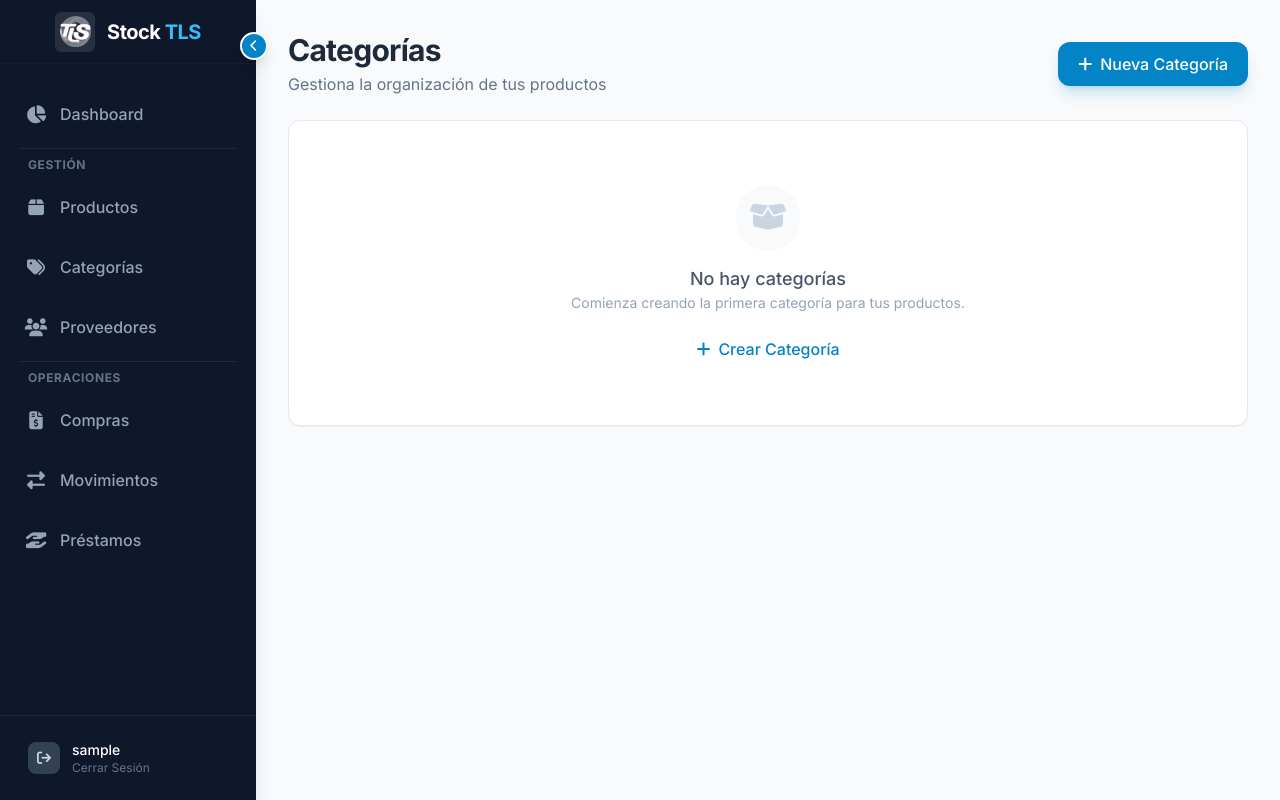
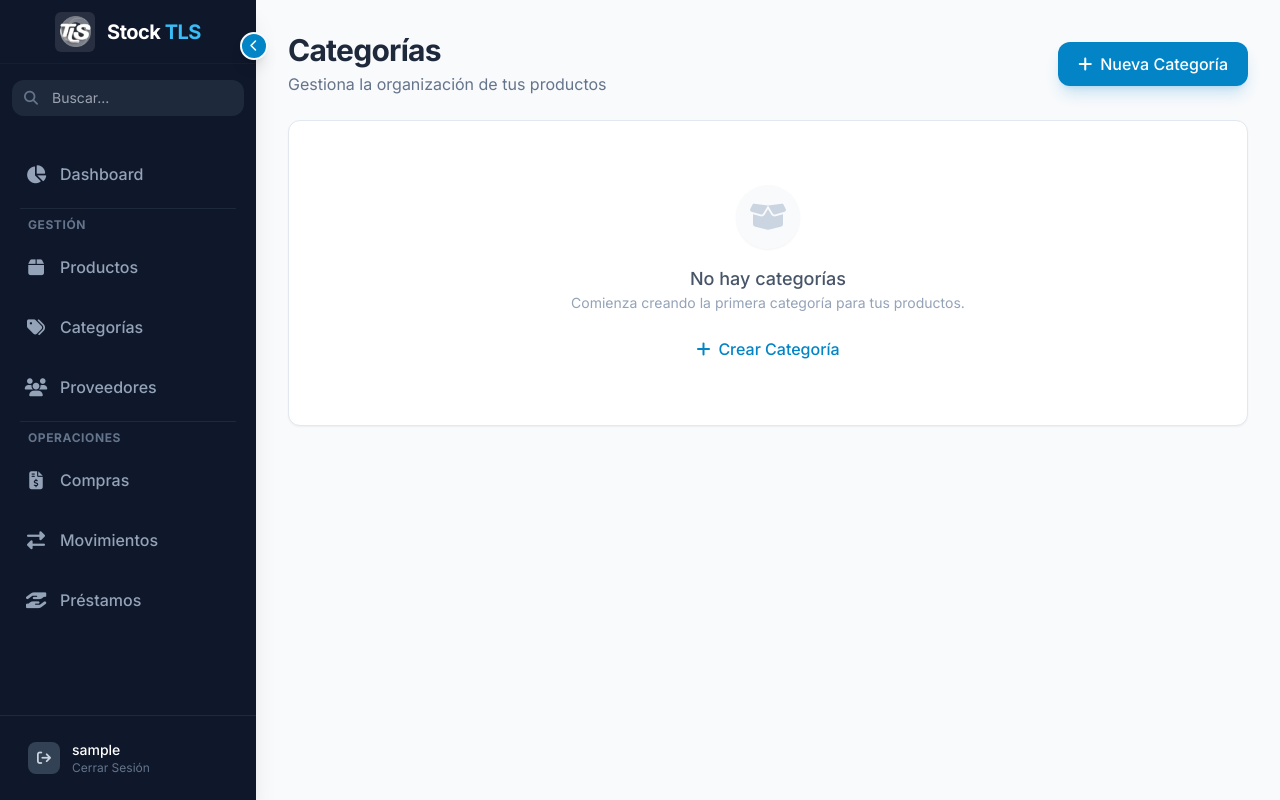
Before and after one commit to javierlampa/serverbackup, a Flask app: page /categorias/ in a window 1280 px wide. Run offline with Flask 3, Linux system fonts and the light colour scheme; the visitor is signed in with stand-in values (Sample User, id 1); data that the repository does not hold is empty; some libraries are stand-ins or nearby versions.

Commit message:
Fase 7: Búsqueda Global e Historial de Precios (Modelos y Base UI)

```diff
--- a/models/__init__.py
+++ b/models/__init__.py
@@ -6,4 +6,5 @@ from .movimiento_stock import MovimientoStock
 from .prestamo import Prestamo
 from .compra import Compra
 from .notificacion import Notificacion
+from .historial_precio import HistorialPrecio
 from .item_compra import ItemCompra
--- a/templates/base.html
+++ b/templates/base.html
@@ -100,6 +100,15 @@
                     <h1 class="text-xl font-bold tracking-tight">Stock <span class="text-primary-400">TLS</span></h1>
                 </div>
             </div>
+        </div>
+
+        <!-- Global Search (Sidebar) -->
+        <div class="px-3 mt-4 mb-2 transition-all duration-300" :class="sidebarOpen ? 'block' : 'hidden'">
+            <form action="{{ url_for('productos.index') }}" method="GET" class="relative">
+                <input type="text" name="q" placeholder="Buscar..." value="{{ search_query or '' }}"
+                    class="w-full bg-slate-800 text-slate-300 text-sm rounded-xl py-2 pl-10 pr-4 border-none focus:ring-2 focus:ring-primary-500 transition-all">
+                <i class="fa-solid fa-search absolute left-3 top-1/2 -translate-y-1/2 text-slate-500 text-sm"></i>
+            </form>
         </div>
 
         <!-- Navigation -->
@@ -232,6 +241,16 @@
                     class="w-8 h-8 object-contain">
                 <span class="font-bold text-lg text-slate-800">Stock <span class="text-primary-600">TLS</span></span>
             </div>
+
+            <!-- Global Search (Mobile Header) -->
+            <div class="flex-1 mx-4 max-w-xs">
+                <form action="{{ url_for('productos.index') }}" method="GET" class="relative">
+                    <input type="text" name="q" placeholder="Buscar..." value="{{ search_query or '' }}"
+                        class="w-full bg-slate-100 text-slate-600 text-xs rounded-lg py-1.5 pl-8 pr-3 border-none focus:ring-2 focus:ring-primary-500 transition-all">
+                    <i class="fa-solid fa-search absolute left-2.5 top-1/2 -translate-y-1/2 text-slate-400 text-xs"></i>
+                </form>
+            </div>
+
             <div class="flex items-center space-x-3">
                 <div
                     class="w-8 h-8 rounded-full bg-primary-100 flex items-center justify-center text-primary-700 font-bold border border-primary-200 text-sm">
```
Also changed, not shown: migracion_fase_7.sql (added, +13 -0 lines), models/historial_precio.py (added, +13 -0 lines), routes/productos.py (+21 -2 lines).
